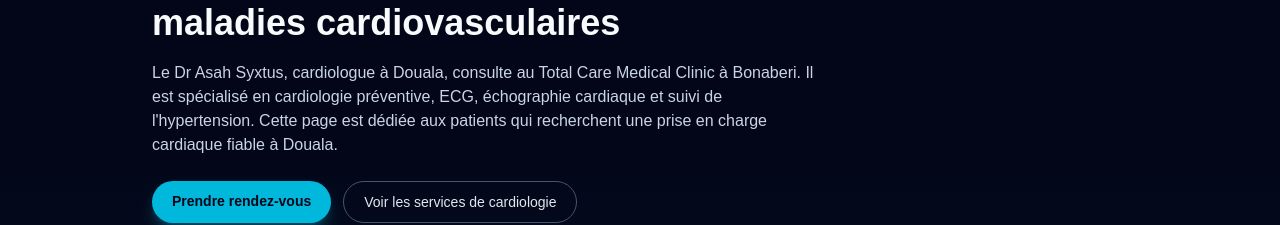
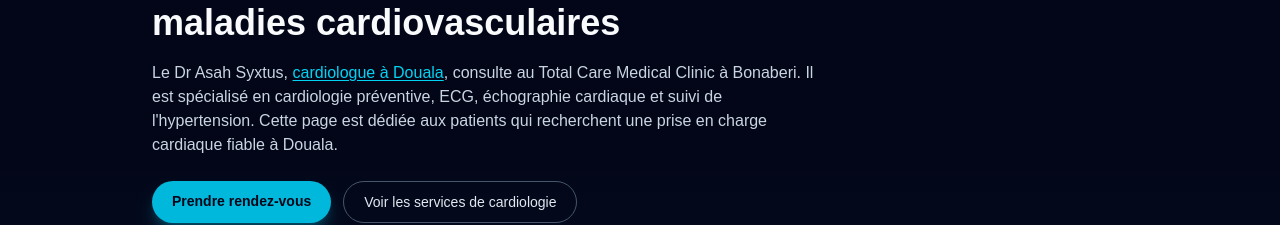
Before and after one commit to asyxtus/cardiology-3d-site, a Next.js app: page /fr/cardiologue-douala in a window 1280 px wide. Shown: the part 202-427 px from the top of the page. Built offline with nearby package versions, Linux system fonts and the light colour scheme.

Commit message:
Update page.tsx

```diff
--- a/app/fr/cardiologue-douala/page.tsx
+++ b/app/fr/cardiologue-douala/page.tsx
@@ -26,12 +26,20 @@ export default function CardiologueDoualaPage() {
               maladies cardiovasculaires
             </h1>
             <p className="mt-4 text-sm md:text-base text-slate-300">
-              Le Dr Asah Syxtus, cardiologue à Douala, consulte au Total Care
-              Medical Clinic à Bonaberi. Il est spécialisé en cardiologie
-              préventive, ECG, échographie cardiaque et suivi de
-              l&apos;hypertension. Cette page est dédiée aux patients qui
-              recherchent une prise en charge cardiaque fiable à Douala.
-            </p>
+  Le Dr Asah Syxtus,{" "}
+  <Link
+    href="/fr/cardiologue-douala"
+    className="text-cyan-400 underline underline-offset-2 hover:text-cyan-300 transition"
+  >
+    cardiologue à Douala
+  </Link>
+  , consulte au Total Care Medical Clinic à Bonaberi. Il est
+  spécialisé en cardiologie préventive, ECG, échographie cardiaque
+  et suivi de l&apos;hypertension. Cette page est dédiée aux
+  patients qui recherchent une prise en charge cardiaque fiable à
+  Douala.
+</p>
+
             <div className="mt-6 flex flex-wrap gap-3">
               <Link
                 href="/fr#booking"
```
